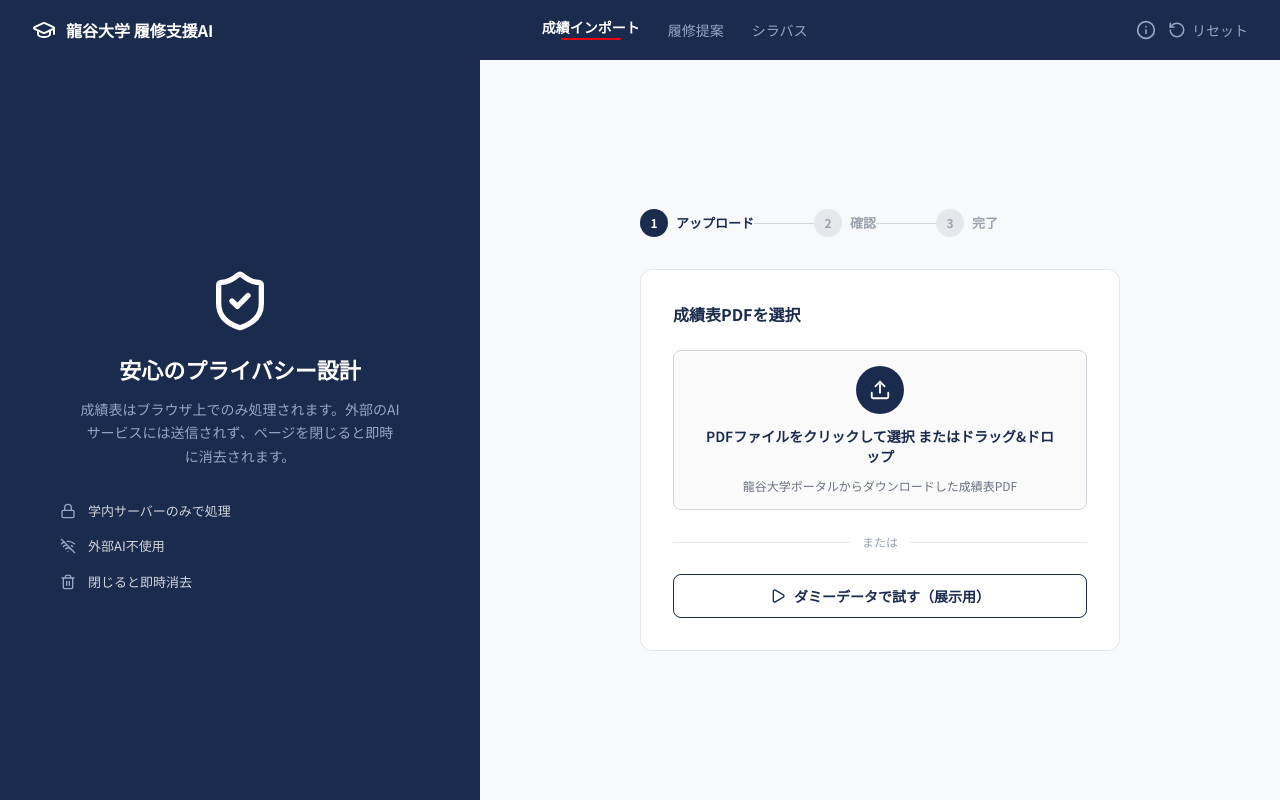
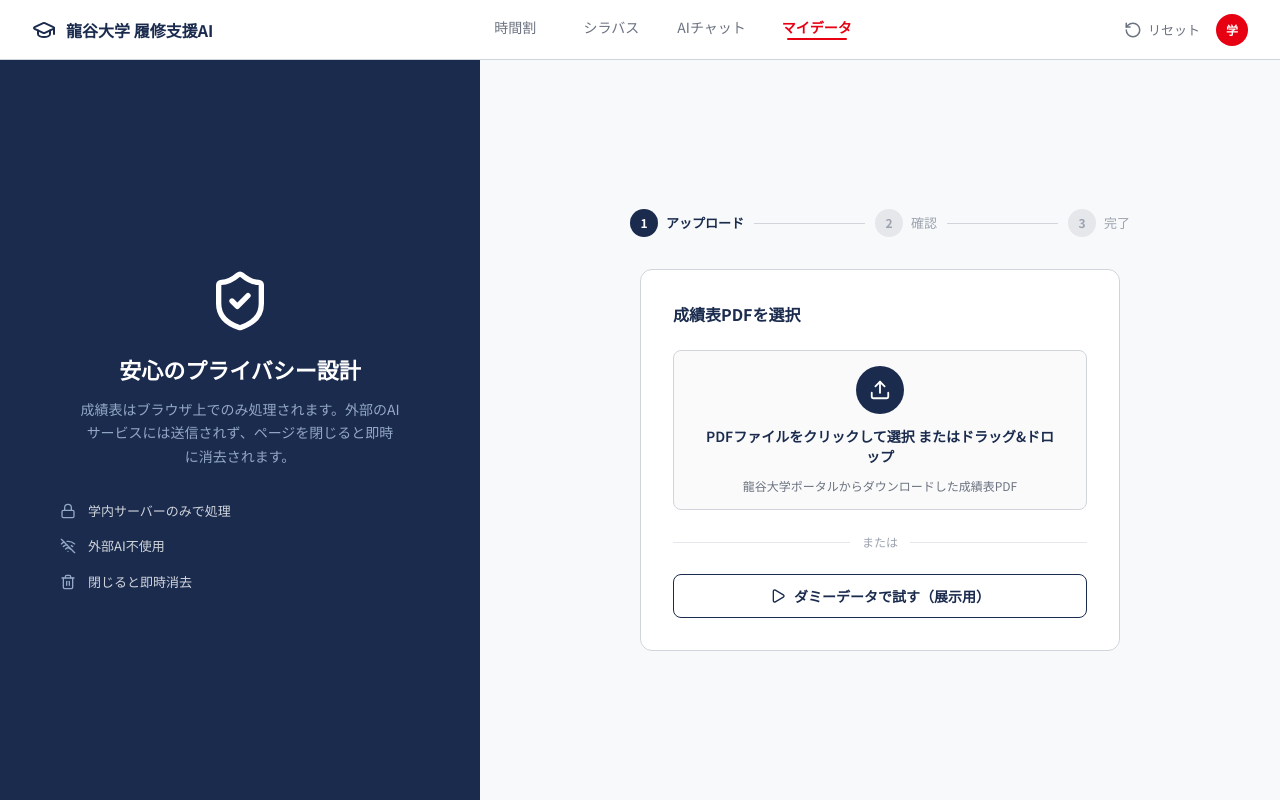
Before and after one commit to ProjectResearch2026/Syllabel, a Next.js app in the folder frontend/: page / in a window 1280 px wide. Built offline with nearby package versions, Linux system fonts and the light colour scheme.

Commit message:
update: headerとimportのページのデザイン変更

```diff
--- a/frontend/app/_components/PcImportPage.tsx
+++ b/frontend/app/_components/PcImportPage.tsx
@@ -1,20 +1,60 @@
 "use client";
 
+import { useState } from "react";
 import { useRouter } from "next/navigation";
-import { ShieldCheck, Lock, WifiOff, Trash2, Upload, Play } from "lucide-react";
-import StepItem from "./StepItem";
-import { useStudentStore } from "@/lib/student";
+import {
+  ShieldCheck,
+  Lock,
+  WifiOff,
+  Trash2,
+  Upload,
+  Play,
+  FileCheck,
+  ChevronLeft,
+  CircleCheck,
+  ArrowRight,
+} from "lucide-react";
+import StepBar from "./StepBar";
+import { useStudentStore, type StudentProfile } from "@/lib/student";
 import { DUMMY_PROFILES } from "@/lib/dummy/profiles";
+
+const TERM_PLANNED_CREDITS = 18;
+const GRADUATION_CREDITS = 124;
 
 export default function PcImportPage() {
   const router = useRouter();
   const setProfile = useStudentStore((s) => s.setProfile);
 
-  const handleDemoLoad = () => {
-    setProfile(DUMMY_PROFILES[0].profile);
-    router.push("/mydata");
+  const [step, setStep] = useState(0);
+  const [pending, setPending] = useState<StudentProfile | null>(null);
+  const [fileName, setFileName] = useState("成績表_2024.pdf");
+
+  const stage = (profile: StudentProfile, name?: string) => {
+    setPending(profile);
+    if (name) setFileName(name);
+    setStep(1);
   };
 
+  const handleDemoLoad = () => stage(DUMMY_PROFILES[0].profile);
+
+  const handleFile = (e: React.ChangeEvent<HTMLInputElement>) => {
+    const file = e.target.files?.[0];
+    if (!file) return;
+    // プロトタイプ: PDF解析は未実装のためダミーデータで代替
+    stage(DUMMY_PROFILES[0].profile, file.name);
+  };
+
+  const totalCredits =
+    pending?.completedCourses.reduce((sum, c) => sum + c.credits, 0) ?? 0;
+  const remaining = Math.max(0, GRADUATION_CREDITS - totalCredits);
+
+  const handleConfirm = () => {
+    if (pending) setProfile(pending);
+    setStep(2);
+  };
+
+  // ── Step 0: アップロード ──────────────────────────────
+  if (step === 0) {
     return (
       <div className="flex flex-1 min-h-[calc(100vh-60px)]">
         {/* Left Panel */}
@@ -47,23 +87,14 @@ export default function PcImportPage() {
 
         {/* Right Panel */}
         <div className="flex-1 bg-[#F8F9FA] flex flex-col items-center justify-center gap-8 px-[80px] py-[48px]">
-        {/* Step bar */}
-        <div className="flex items-center w-[480px]">
-          <StepItem num={1} label="アップロード" active />
-          <div className="w-[60px] h-px bg-[#D1D5DB]" />
-          <StepItem num={2} label="確認" active={false} />
-          <div className="w-[60px] h-px bg-[#D1D5DB]" />
-          <StepItem num={3} label="完了" active={false} />
-        </div>
+          <StepBar current={0} />
 
-        {/* Form card */}
-        <div className="w-[480px] bg-white rounded-xl border border-[#E5E7EB] p-8 flex flex-col gap-6">
-          <div>
+          <div className="w-[480px] bg-white rounded-xl border border-[#D1D5DB] p-8 flex flex-col gap-6">
             <h3 className="text-[#1A2B4E] text-base font-bold">成績表PDFを選択</h3>
-          </div>
 
             {/* Upload zone */}
-          <div className="w-full h-[160px] bg-[#FAFAFA] rounded-lg border border-[#D1D5DB] flex flex-col items-center justify-center gap-3 cursor-pointer hover:border-[#1A2B4E] transition-colors">
+            <label className="w-full h-[160px] bg-[#FAFAFA] rounded-lg border border-[#D1D5DB] flex flex-col items-center justify-center gap-3 cursor-pointer hover:border-[#1A2B4E] transition-colors">
+              <input type="file" accept="application/pdf" className="hidden" onChange={handleFile} />
               <div className="w-12 h-12 rounded-full bg-[#1A2B4E] flex items-center justify-center">
                 <Upload size={22} className="text-white" />
               </div>
@@ -73,7 +104,7 @@ export default function PcImportPage() {
               <p className="text-[#6B7280] text-xs text-center w-[360px]">
                 龍谷大学ポータルからダウンロードした成績表PDF
               </p>
-          </div>
+            </label>
 
             <div className="flex items-center gap-3">
               <div className="flex-1 h-px bg-[#E5E7EB]" />
@@ -95,3 +126,109 @@ export default function PcImportPage() {
       </div>
     );
   }
+
+  // ── Step 1: 確認 ──────────────────────────────────────
+  if (step === 1) {
+    const rows = [
+      { label: "学年", value: `${pending?.grade ?? "-"}回生` },
+      { label: "課程", value: pending?.program ?? "-" },
+      { label: "取得済み単位", value: `${totalCredits}単位` },
+      { label: "判定科目数", value: `${pending?.completedCourses.length ?? 0}科目` },
+    ];
+    return (
+      <div className="flex-1 bg-[#F8F9FA] flex flex-col items-center justify-center gap-8 px-[80px] py-[48px]">
+        <StepBar current={1} />
+
+        <div className="w-[480px] flex flex-col gap-4">
+          <h3 className="text-[#1A2B4E] text-base font-bold">取り込み内容の確認</h3>
+
+          <div className="bg-white rounded-lg border border-[#D1D5DB] overflow-hidden">
+            {/* Card header */}
+            <div className="flex items-center justify-between h-12 px-4 border-b border-[#E5E7EB]">
+              <div className="flex items-center gap-2">
+                <FileCheck size={18} className="text-[#E60012]" />
+                <span className="text-[#1A2B4E] text-[13px] font-semibold">{fileName}</span>
+              </div>
+              <span className="bg-[#D1FAE5] text-[#065F46] text-[11px] font-semibold rounded px-2 py-0.5">
+                読み込み完了
+              </span>
+            </div>
+
+            {/* Summary rows */}
+            {rows.map((row, i) => (
+              <div
+                key={row.label}
+                className={`flex items-center justify-between h-10 px-4 ${
+                  i % 2 === 0 ? "bg-[#F8F9FA]" : "bg-white"
+                } ${i < rows.length - 1 ? "border-b border-[#E5E7EB]" : ""}`}
+              >
+                <span className="text-[#4B5563] text-xs">{row.label}</span>
+                <span className="text-[#1A2B4E] text-[13px] font-semibold font-mono">
+                  {row.value}
+                </span>
+              </div>
+            ))}
+          </div>
+
+          {/* Buttons */}
+          <div className="flex gap-3">
+            <button
+              onClick={() => setStep(0)}
+              className="h-11 px-5 rounded border border-[#1A2B4E] flex items-center justify-center gap-2 hover:bg-[#EEF1F8] transition-colors"
+            >
+              <ChevronLeft size={16} className="text-[#1A2B4E]" />
+              <span className="text-[#1A2B4E] text-sm font-semibold">戻る</span>
+            </button>
+            <button
+              onClick={handleConfirm}
+              className="flex-1 h-11 rounded bg-[#E60012] flex items-center justify-center hover:bg-[#b7000c] transition-colors"
+            >
+              <span className="text-white text-sm font-semibold">この内容で取り込む</span>
+            </button>
+          </div>
+        </div>
+      </div>
+    );
+  }
+
+  // ── Step 2: 完了 ──────────────────────────────────────
+  const stats = [
+    { val: totalCredits, label: "取得済み単位", color: "text-[#1A2B4E]" },
+    { val: TERM_PLANNED_CREDITS, label: "今期登録予定", color: "text-[#E60012]" },
+    { val: remaining, label: "卒業残り単位", color: "text-[#4B5563]" },
+  ];
+  return (
+    <div className="flex-1 bg-[#F8F9FA] flex flex-col items-center justify-center gap-8 px-[80px] py-[48px]">
+      <StepBar current={2} />
+
+      <div className="flex flex-col items-center gap-4">
+        <div className="w-20 h-20 rounded-full bg-[#EEF0F5] flex items-center justify-center">
+          <CircleCheck size={40} className="text-[#E60012]" />
+        </div>
+        <h2 className="text-[#1A2B4E] text-2xl font-bold">インポート完了！</h2>
+        <p className="text-[#4B5563] text-sm text-center leading-[1.7] w-[360px]">
+          成績データが正常に取り込まれました。
+          <br />
+          AIアシスタントが履修分析を開始できます。
+        </p>
+      </div>
+
+      <div className="w-[520px] bg-white rounded-lg border border-[#D1D5DB] flex justify-around py-5">
+        {stats.map(({ val, label, color }) => (
+          <div key={label} className="flex flex-col items-center gap-1">
+            <span className={`text-2xl font-bold font-mono ${color}`}>{val}</span>
+            <span className="text-[#4B5563] text-[11px]">{label}</span>
+          </div>
+        ))}
+      </div>
+
+      <button
+        onClick={() => router.push("/proposal")}
+        className="w-[520px] h-12 rounded bg-[#E60012] flex items-center justify-center gap-2 hover:bg-[#b7000c] transition-colors"
+      >
+        <span className="text-white text-[15px] font-bold">履修提案を見る</span>
+        <ArrowRight size={18} className="text-white" />
+      </button>
+    </div>
+  );
+}
--- /dev/null
+++ b/frontend/app/_components/StepBar.tsx
@@ -0,0 +1,56 @@
+import { Fragment } from "react";
+import { Check } from "lucide-react";
+
+const STEPS = ["アップロード", "確認", "完了"] as const;
+
+export default function StepBar({ current }: { current: number }) {
+  const allDone = current >= STEPS.length - 1;
+
+  return (
+    <div className="flex items-center w-[520px]">
+      {STEPS.map((label, i) => {
+        const done = i < current;
+        const active = i === current;
+        return (
+          <Fragment key={label}>
+            <div className="flex items-center gap-2 px-2.5">
+              <div
+                className={`w-7 h-7 rounded-full flex items-center justify-center ${
+                  done || active ? "bg-[#1A2B4E]" : "bg-[#E5E7EB]"
+                }`}
+              >
+                {done ? (
+                  <Check size={14} className="text-white" />
+                ) : (
+                  <span
+                    className={`text-xs font-bold ${
+                      active ? "text-white" : "text-[#9CA3AF]"
+                    }`}
+                  >
+                    {i + 1}
+                  </span>
+                )}
+              </div>
+              <span
+                className={`text-[13px] ${
+                  active
+                    ? "text-[#1A2B4E] font-semibold"
+                    : done
+                      ? "text-[#1A2B4E]"
+                      : "text-[#9CA3AF]"
+                }`}
+              >
+                {label}
+              </span>
+            </div>
+            {i < STEPS.length - 1 && (
+              <div
+                className={`flex-1 h-px ${allDone ? "bg-[#1A2B4E]" : "bg-[#D1D5DB]"}`}
+              />
+            )}
+          </Fragment>
+        );
+      })}
+    </div>
+  );
+}
--- a/frontend/app/_components/StepItem.tsx
+++ /dev/null
@@ -1,30 +0,0 @@
-export default function StepItem({
-  num,
-  label,
-  active,
-}: {
-  num: number;
-  label: string;
-  active: boolean;
-}) {
-  return (
-    <div className="flex items-center gap-2">
-      <div
-        className={`w-7 h-7 rounded-full flex items-center justify-center ${
-          active ? "bg-[#1A2B4E]" : "bg-[#E5E7EB]"
-        }`}
-      >
-        <span className={`text-xs font-bold ${active ? "text-white" : "text-[#9CA3AF]"}`}>
-          {num}
-        </span>
-      </div>
-      <span
-        className={`text-[13px] font-semibold ${
-          active ? "text-[#1A2B4E]" : "text-[#9CA3AF]"
-        }`}
-      >
-        {label}
-      </span>
-    </div>
-  );
-}
--- a/frontend/components/Header.tsx
+++ b/frontend/components/Header.tsx
@@ -2,24 +2,45 @@
 
 import Link from "next/link";
 import { usePathname } from "next/navigation";
-import { GraduationCap, Info, RotateCcw } from "lucide-react";
+import { GraduationCap, RotateCcw } from "lucide-react";
+import { useStudentStore } from "@/lib/student";
+import { useChatStore } from "@/lib/chat";
 
-const navItems = [
-  { href: "/", label: "成績インポート" },
-  { href: "/proposal", label: "履修提案" },
-  { href: "/syllabus", label: "シラバス" },
+const navItems: { href: string; label: string; match: (p: string) => boolean }[] = [
+  { href: "/proposal", label: "時間割", match: (p) => p.startsWith("/proposal") },
+  { href: "/syllabus", label: "シラバス", match: (p) => p.startsWith("/syllabus") },
+  { href: "/chat", label: "AIチャット", match: (p) => p.startsWith("/chat") },
+  {
+    href: "/mydata",
+    label: "マイデータ",
+    match: (p) =>
+      p === "/" ||
+      p.startsWith("/mydata") ||
+      p.startsWith("/import") ||
+      p.startsWith("/privacy"),
+  },
 ];
 
 export default function Header() {
   const pathname = usePathname();
+  const clearProfile = useStudentStore((s) => s.clearProfile);
+  const clearAll = useChatStore((s) => s.clearAll);
+
+  const handleReset = () => {
+    if (confirm("入力データと対話履歴をすべて消去しますか?")) {
+      clearProfile();
+      clearAll();
+      window.location.href = "/";
+    }
+  };
 
   return (
-    <header className="sticky top-0 z-50 bg-[#1A2B4E] h-[60px] flex items-center">
+    <header className="sticky top-0 z-50 h-[60px] bg-white border-b border-[#D1D5DB] flex items-center">
       <div className="w-full px-8 flex items-center justify-between gap-4">
         {/* Logo */}
         <Link href="/" className="flex items-center gap-2.5 shrink-0">
-          <GraduationCap size={24} className="text-white" />
-          <span className="text-white font-bold text-base leading-tight">
+          <GraduationCap size={24} className="text-[#1A2B4E]" />
+          <span className="text-[#1A2B4E] font-bold text-base leading-tight">
             龍谷大学 履修支援AI
           </span>
         </Link>
@@ -27,44 +48,44 @@ export default function Header() {
         {/* Nav links */}
         <nav className="flex items-center gap-7">
           {navItems.map((item) => {
-            const active =
-              item.href === "/"
-                ? pathname === "/"
-                : pathname.startsWith(item.href);
+            const active = item.match(pathname);
             return (
-              <div key={item.href} className="flex flex-col items-center py-1">
-                <Link
-                  href={item.href}
+              <Link
+                key={item.href}
+                href={item.href}
+                className="flex flex-col items-center gap-1 px-1"
+              >
+                <span
                   className={`text-sm leading-none transition-colors ${
                     active
-                      ? "text-white font-semibold"
-                      : "text-[#93A8C4] font-normal hover:text-white"
+                      ? "text-[#E60012] font-semibold"
+                      : "text-[#6B7280] font-normal hover:text-[#1A2B4E]"
                   }`}
                 >
                   {item.label}
-                </Link>
-                {active && (
-                  <div className="mt-1 h-[2px] w-[60px] bg-[#E60012] rounded-full" />
-                )}
-              </div>
+                </span>
+                <span
+                  className={`h-[2px] w-[60px] rounded-full ${
+                    active ? "bg-[#E60012]" : "bg-transparent"
+                  }`}
+                />
+              </Link>
             );
           })}
         </nav>
 
         {/* Right area */}
-        <div className="flex items-center gap-3 shrink-0">
-          <Info size={20} className="text-[#93A8C4]" />
+        <div className="flex items-center gap-4 shrink-0">
           <button
-            onClick={() => {
-              if (confirm("入力データと対話履歴をすべて消去しますか?")) {
-                window.location.href = "/";
-              }
-            }}
-            className="flex items-center gap-1.5 text-[#93A8C4] hover:text-white transition-colors text-sm"
+            onClick={handleReset}
+            className="flex items-center gap-1.5 text-[#6B7280] hover:text-[#1A2B4E] transition-colors text-[13px]"
           >
             <RotateCcw size={18} />
             <span>リセット</span>
           </button>
+          <div className="w-8 h-8 rounded-full bg-[#E60012] flex items-center justify-center shrink-0">
+            <span className="text-white text-xs font-bold">学</span>
+          </div>
         </div>
       </div>
     </header>
```
Lines whose indentation alone changed are shown as unchanged.
